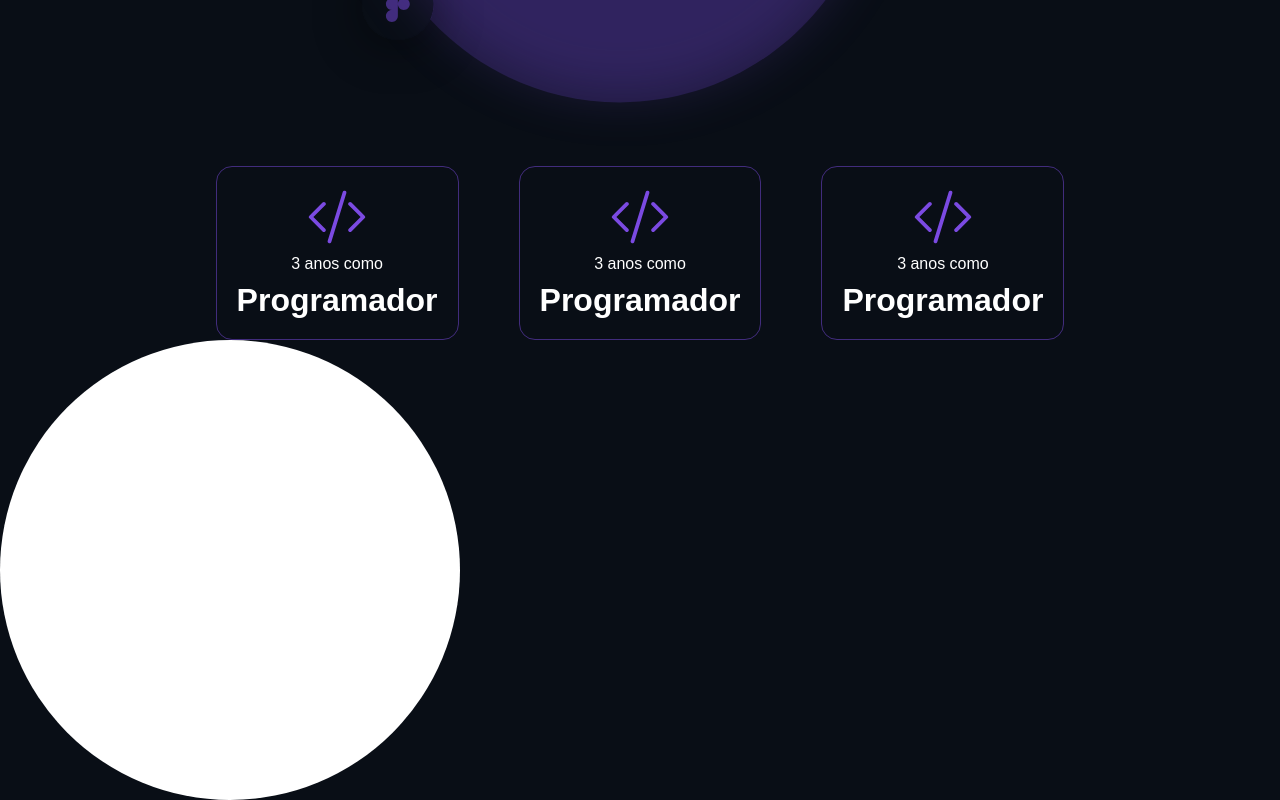
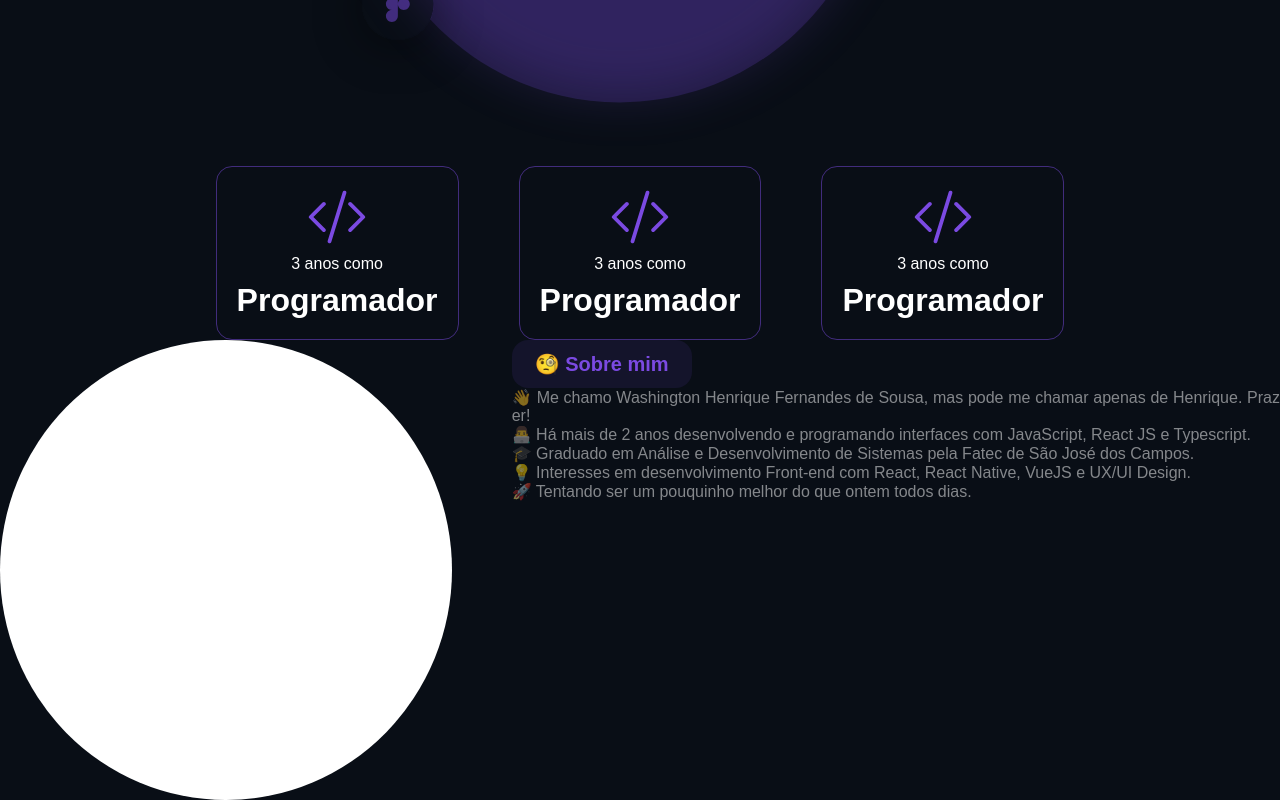
Before and after one commit to Augusto9237/portifolio-dev, a React (Vite) app: page / in a window 1280 px wide. Shown: the part 549-1349 px from the top of the page. Built offline with nearby package versions, Linux system fonts and the light colour scheme.

Commit message:
2 files modified

```diff
--- a/src/sections/AboutMe/index.tsx
+++ b/src/sections/AboutMe/index.tsx
@@ -1,13 +1,35 @@
-
 import { BsCodeSlash } from 'react-icons/bs';
-import { Content, CircleImg } from '../AboutMe/styles';
+import { AboutMeDescription, CircleImg, Content } from '../AboutMe/styles';
+import { Greetings } from '../Home/styles';
 
 export function AboutMe() {
   return (
-   <Content>
-     <CircleImg>
-
-     </CircleImg>
-   </Content>
+    <Content>
+      <CircleImg />
+      <AboutMeDescription>
+        <Greetings>🧐 Sobre mim</Greetings>
+        <p>
+          <code>
+            👋 Me chamo Washington Henrique Fernandes de Sousa, mas pode me
+            chamar apenas de Henrique. Prazer!
+          </code>
+          <code>
+            👨‍💻 Há mais de 2 anos desenvolvendo e programando interfaces com
+            JavaScript, React JS e Typescript.
+          </code>
+          <code>
+            🎓 Graduado em Análise e Desenvolvimento de Sistemas pela Fatec de
+            São José dos Campos.
+          </code>
+          <code>
+            💡 Interesses em desenvolvimento Front-end com React, React Native,
+            VueJS e UX/UI Design.
+          </code>
+          <code>
+            🚀 Tentando ser um pouquinho melhor do que ontem todos dias.
+          </code>
+        </p>
+      </AboutMeDescription>
+    </Content>
   );
 }
--- a/src/sections/AboutMe/styles.ts
+++ b/src/sections/AboutMe/styles.ts
@@ -13,3 +13,17 @@ height: 460px;
   width: 460px;
   border-radius: 50%;
 `;
+
+export const AboutMeDescription = styled.div`
+  display: flex;
+  flex-direction: column;
+  max-width: 920px;
+
+  p {
+    display: flex;
+    flex-direction: column;
+    text-align: justify;
+    color: rgba(255, 255, 255, 0.5);
+    word-break: break-all;
+  }
+`;
```
Lines whose indentation alone changed are shown as unchanged.
